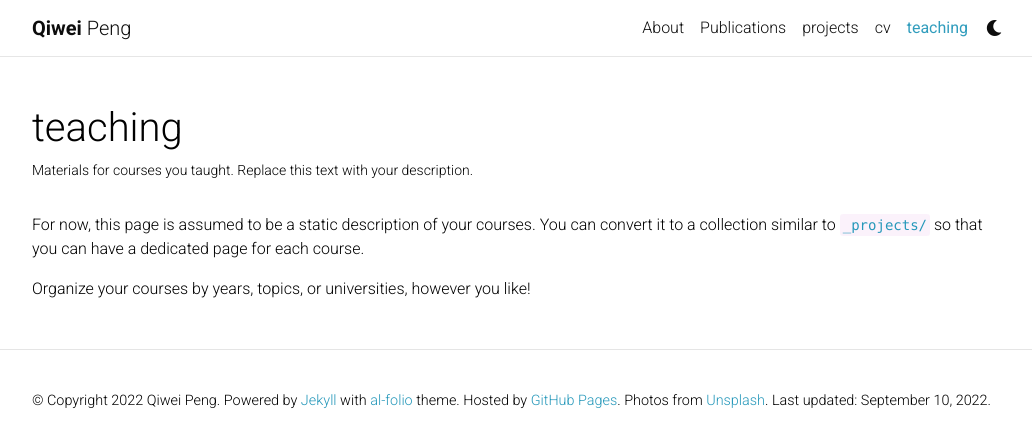
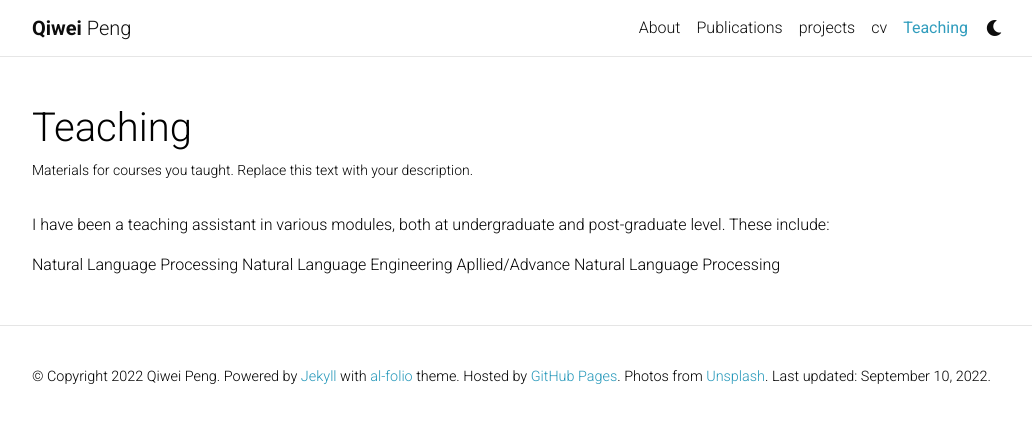
Before and after one commit to Punchwes/punchwes.github.io, a Jekyll site: the page built from _pages/teaching.md, in a window 1280 px wide. Shown: the top 447 px of the page, without its empty margins (123-1155 px from the left). Built offline with Jekyll 4.4.1, drawn with Linux system fonts in a browser that asks for light colours; comment, search, counter and statistics services are not loaded; a style sheet for code colours, icons or effects is not loaded.

Commit message:
new updates

```diff
--- a/_layouts/bib.html
+++ b/_layouts/bib.html
@@ -139,6 +139,9 @@
           {%- if entry.html %}
             <a href="{{ entry.html }}" class="btn btn-sm z-depth-0" role="button">HTML</a>
           {%- endif %}
+          {%- if entry.url %}
+            <a href="{{ entry.html }}" class="btn btn-sm z-depth-0" role="button">URL</a>
+          {%- endif %}
           {%- if entry.pdf %}
             {% if entry.pdf contains '://' -%}
             <a href="{{ entry.pdf }}" class="btn btn-sm z-depth-0" role="button">PDF</a>
--- a/_pages/teaching.md
+++ b/_pages/teaching.md
@@ -1,12 +1,14 @@
 ---
 layout: page
 permalink: /teaching/
-title: teaching
+title: Teaching
 description: Materials for courses you taught. Replace this text with your description.
 nav: true
 nav_order: 5
 ---
 
-For now, this page is assumed to be a static description of your courses. You can convert it to a collection similar to `_projects/` so that you can have a dedicated page for each course.
+I have been a teaching assistant in various modules, both at undergraduate and post-graduate level. These include:
 
-Organize your courses by years, topics, or universities, however you like!
+Natural Language Processing
+Natural Language Engineering
+Apllied/Advance Natural Language Processing
```
Also changed, not shown: _bibliography/papers.bib (+7 -3 lines).
